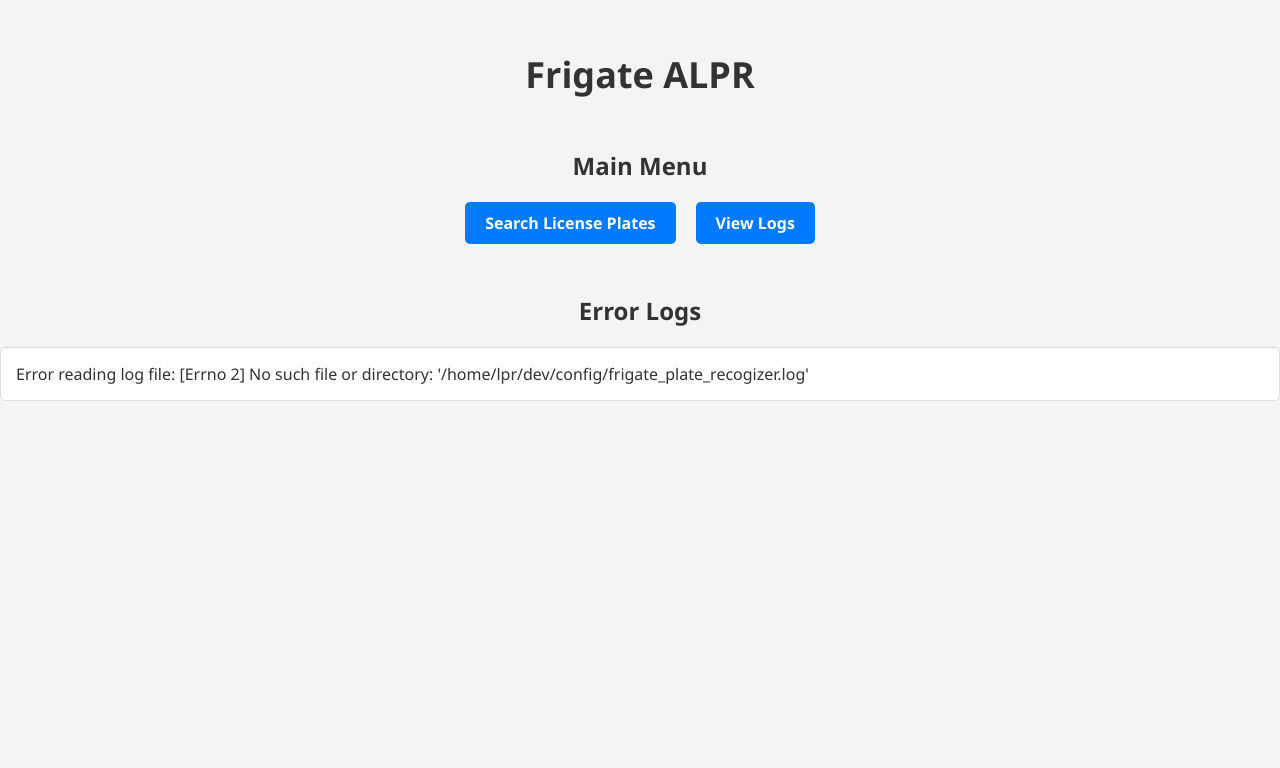
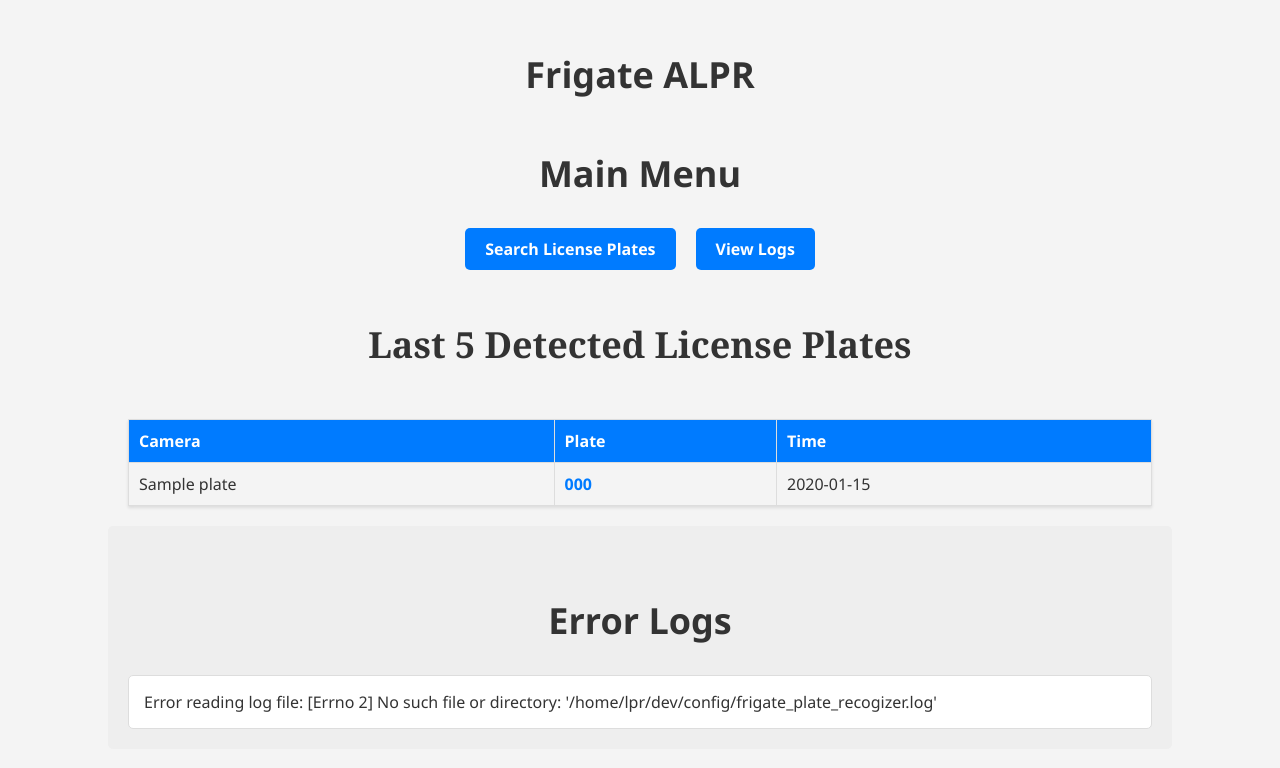
Before and after one commit to kyle4269/frigate_alpr_web, a Flask app: page /menu in a window 1280 px wide. Shown: the top 768 px of the page. Run offline with Flask 3, Linux system fonts and the light colour scheme; tables that the repository leaves empty hold one stand-in row (values such as "Sample post"); parts of the project's set-up code (start-up, migrations or seed data) failed here and were passed over.

Commit message:
Update main.html

```diff
--- a/app.py
+++ b/app.py
@@ -3,6 +3,7 @@
 
 from flask import Flask, request, render_template_string, render_template, redirect, url_for, send_from_directory
 from flask_sqlalchemy import SQLAlchemy
+from sqlalchemy import desc
 from waitress import serve
 
 app = Flask(__name__)
@@ -41,10 +42,13 @@
     except Exception as e:
         error_logs = [f"Error reading log file: {e}"]
     error_log_html = '<br>'.join(error_logs)
-    return render_template('main.html', error_log_html=error_log_html)
 
+    # Retrieve the last 5 detected license plates
+    results = Plates.query.order_by(desc(Plates.detection_time)).limit(5).all()
 
-#    return render_template('main.html')
+    error_log_html = '<br>'.join(error_logs)
+    return render_template('main.html', error_log_html=error_log_html, results=results)
+#    return render_template('main.html', error_log_html=error_log_html)
 
 @app.route('/search_page', methods=['GET'])
 def search_page():
@@ -60,6 +64,7 @@
         search_term = '%' + search_term
     if not search_term.endswith('%'):
         search_term += '%'
+
     results = Plates.query.filter(Plates.plate_number.like(f'%{search_term}%')).order_by(Plates.detection_time.desc()).all()
     return render_template('search_results.html', results=results)
 
--- a/templates/main.html
+++ b/templates/main.html
@@ -4,59 +4,91 @@
     <title>Frigate ALPR</title>
     <style>
         body {
-            font-family: 'Segoe UI', Tahoma, Geneva, Verdana, sans-serif; /* Use a modern font-family */
+            font-family: 'Segoe UI', Tahoma, Geneva, Verdana, sans-serif;
             margin: 0;
             padding: 0;
-            background-color: #f4f4f4; /* Light background color */
-            color: #333; /* Darker font color for contrast */
+            background-color: #f4f4f4;
+            color: #333;
         }
 
-        h1 {
-            text-align: center; /* Center-align the title */
-            margin-top: 50px; /* Add some spacing on the top */
-            font-size: 36px;
-        }
-
-        h2 {
-            text-align: center; /* Center-align the subtitle */
-            margin-top: 50px; /* Add some spacing on the top */
+        h1, h2 {
+            text-align: center;
+            margin-top: 50px;
+            font-size: 36px; /* Only affects h1 */
         }
 
         ul {
-            list-style: none; /* Remove default list styling */
+            list-style: none;
             padding: 0;
-            display: flex; /* Use flexbox for layout */
-            justify-content: center; /* Center items horizontally */
-            gap: 20px; /* Add space between items */
+            display: flex;
+            justify-content: center;
+            gap: 20px;
         }
 
         li {
-            background-color: #007bff; /* A pleasant blue background */
-            padding: 10px 20px; /* Padding inside each menu item */
-            border-radius: 5px; /* Rounded corners for the menu items */
+            background-color: #007bff;
+            padding: 10px 20px;
+            border-radius: 5px;
         }
 
-        a {
-            text-decoration: none; /* Remove underline from links */
-            color: white; /* White text for better contrast */
-            font-weight: bold; /* Make the font bold */
+        a, a:hover {
+            text-decoration: none;
+            color: white;
+            font-weight: bold;
         }
 
-        log-section {
-            background-color: #eeeeee; /* Light grey background for the log section */
-            margin: 20px auto; /* Center the log section with auto margins */
-            padding: 20px; /* Padding inside the log section */
-            border-radius: 5px; /* Rounded corners for the log section */
-            width: 80%; /* Set a max width for the log section */
+        #log-section {
+            background-color: #eeeeee;
+            margin: 20px auto;
+            padding: 20px;
+            border-radius: 5px;
+            width: 80%;
         }
+
         #log-section > div {
-            background-color: #fff; /* Set a white background for log entries */
-            border: 1px solid #ddd; /* Add a border around log entries for definition */
-            border-radius: 5px; /* Round the corners of the borders */
-            padding: 15px; /* Add padding inside log entries */
-            margin-top: 20px; /* Add space between the heading and log entries */
+            background-color: #fff;
+            border: 1px solid #ddd;
+            border-radius: 5px;
+            padding: 15px;
+            margin-top: 20px;
         }
-    </style>
+
+        .results-header h2 {
+            margin: 50px 0;
+            font-family: 'Georgia', serif;
+        }
+
+        .license-plates-table {
+            width: 80%;
+            margin: 0 auto;
+            border-collapse: collapse;
+            box-shadow: 0 2px 3px rgba(0,0,0,0.1);
+        }
+
+        .license-plates-table th, .license-plates-table td {
+            border: 1px solid #ddd;
+            padding: 10px;
+            text-align: left;
+        }
+
+        .license-plates-table th {
+            background-color: #007bff;
+            color: white;
+        }
+
+        .license-plates-table tr:nth-child(even) {
+            background-color: #f2f2f2;
+        }
+
+        /* Adjust the link color for consistency */
+        .license-plates-table a {
+            color: #007bff;
+        }
+
+        .license-plates-table a:hover {
+            text-decoration: underline;
+        }
+   </style>
 </head>
 <body>
     <h1>Frigate ALPR</h1>
@@ -65,6 +97,33 @@
         <li><a href="/search_page">Search License Plates</a></li>
         <li><a href="/logs">View Logs</a></li>
     </ul>
+    <div class="results-header">
+        <h2>Last 5 Detected License Plates</h2>
+    </div>
+    <table class="license-plates-table">
+        <thead>
+            <tr>
+                <th>Camera</th>
+                <th>Plate</th>
+                <th>Time</th>
+            </tr>
+        </thead>
+        <tbody>
+            {% for record in results %}
+                <tr>
+                    <td>{{ record.camera_name }}</td>
+                    <td>
+                        {% if record.has_image %}
+                        <a href="{{ url_for('serve_plate_image', filename=record.has_image) }}">{{ record.plate_number.upper() }}</a>
+                        {% else %}
+                            {{ record.plate_number.upper() }}
+                       {% endif %}
+                    </td>
+                    <td>{{ record.detection_time }}</td>
+                </tr>
+            {% endfor %}
+        </tbody>
+    </table>
     <!-- Log Display Section -->
     <div id="log-section">
         <h2>Error Logs</h2>
```
